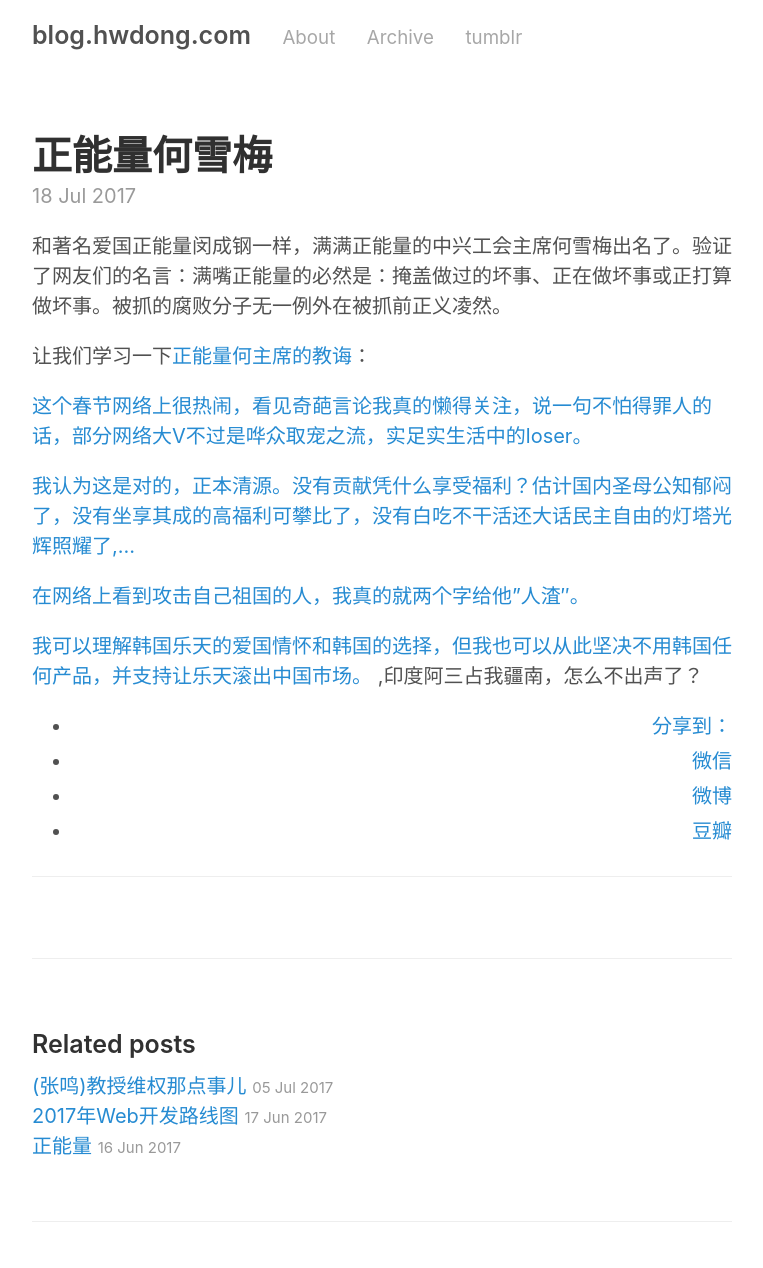
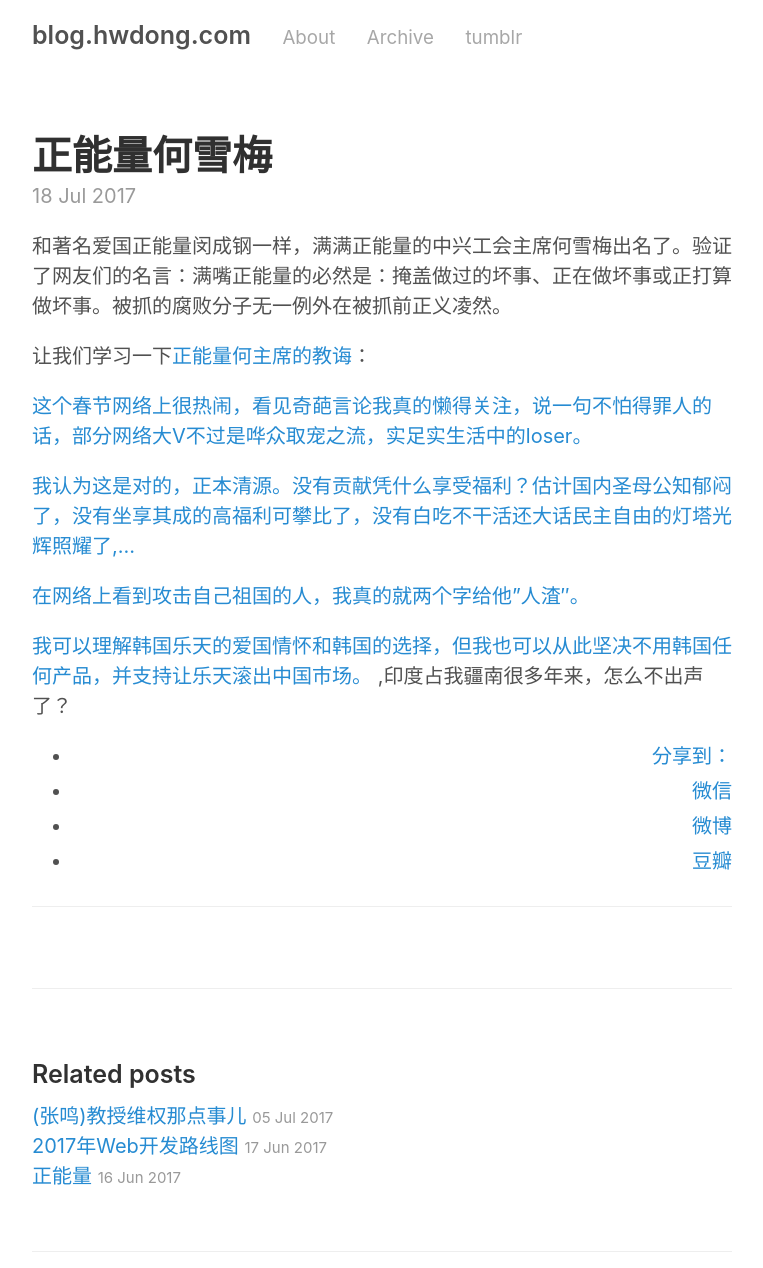
Before and after one commit to hwdong/hwdong-old.github.io, a Jekyll site: the page built from _posts/2017-07-18-正能量何雪梅.md, in a window 1280 px wide. Shown: the top 1268 px of the page, without its empty margins (258-1021 px from the left). Built offline with Jekyll 4.4.1, drawn with Linux system fonts in a browser that asks for light colours; comment, search, counter and statistics services are not loaded.

Commit message:
Update 2017-07-18-正能量何雪梅.md

```diff
--- a/_posts/2017-07-18-正能量何雪梅.md
+++ b/_posts/2017-07-18-正能量何雪梅.md
@@ -17,4 +17,4 @@ tags:
 
 [在网络上看到攻击自己祖国的人，我真的就两个字给他"人渣″。](http://weibo.com/1292070754/EuJuZubPH?type=comment#_loginLayer_1500339189879)
 
-[我可以理解韩国乐天的爱国情怀和韩国的选择，但我也可以从此坚决不用韩国任何产品，并支持让乐天滚出中国市场。](http://weibo.com/5498682903/ExCRvm6Rf?type=comment) ,印度阿三占我疆南，怎么不出声了？
+[我可以理解韩国乐天的爱国情怀和韩国的选择，但我也可以从此坚决不用韩国任何产品，并支持让乐天滚出中国市场。](http://weibo.com/5498682903/ExCRvm6Rf?type=comment) ,印度占我疆南很多年来，怎么不出声了？
```
